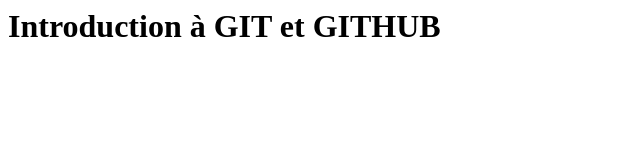
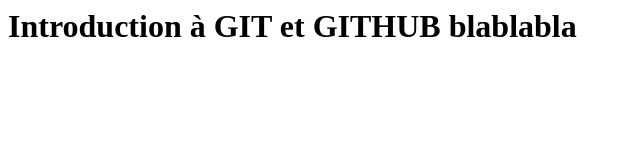
Before and after one commit to Michijoe/web1, a plain HTML site: page index.html in a window 1280 px wide. Shown: the whole page, without its empty margins (0-640 px from the left). Drawn offline with Linux system fonts and the light colour scheme.

Commit message:
correction html

```diff
--- a/index.html
+++ b/index.html
@@ -3,6 +3,6 @@
 	<title>Mon premier projet web</title>
 </head>
 <body>
-	<h1>Introduction à GIT et GITHUB</h1>
+	<h1>Introduction à GIT et GITHUB blablabla</h1>
 </body>
 </html>
```
